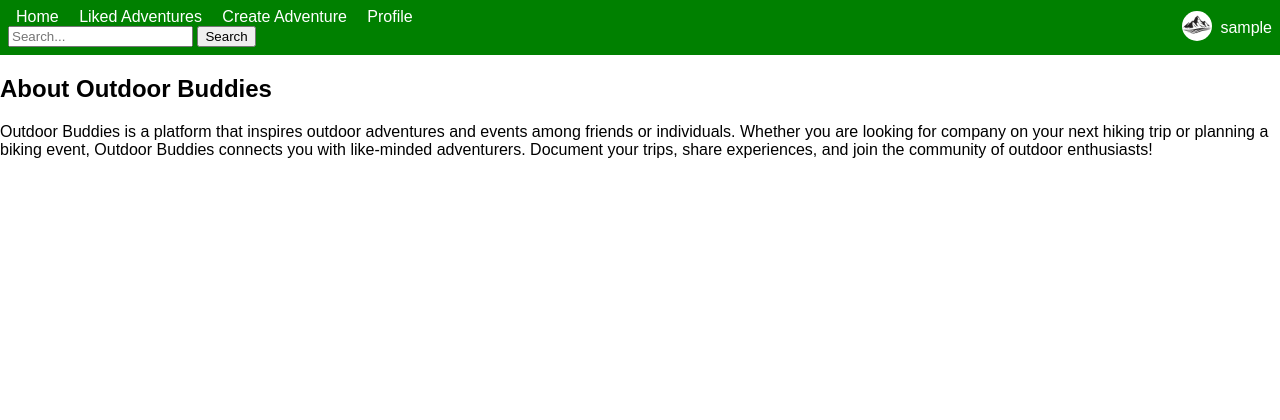
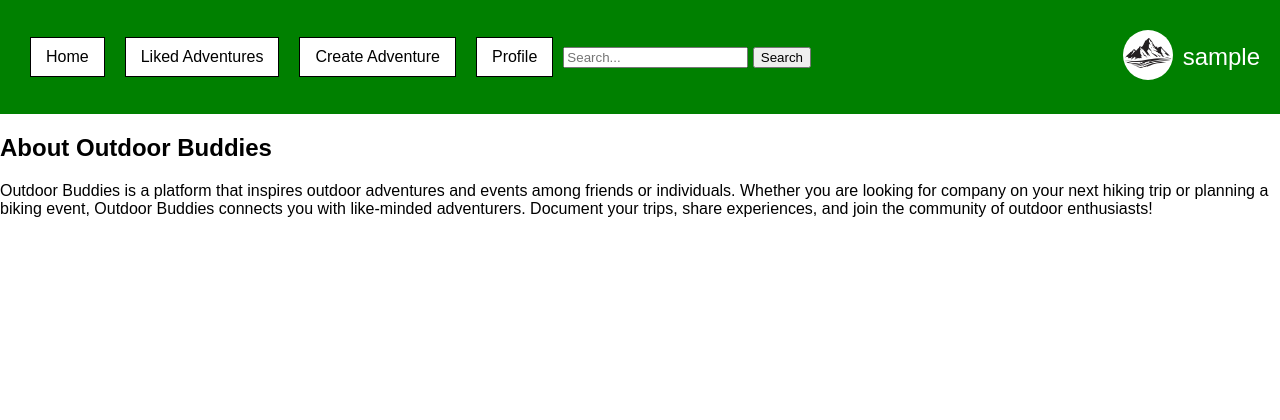
Before and after one commit to AKashton/Outdoor-Buddies-web-app, a Django app: page /about/ in a window 1280 px wide. Shown: the top 420 px of the page. Run offline with Django 4.2, Linux system fonts and the light colour scheme; the visitor is signed in with stand-in values (Sample User, id 1); some libraries are stand-ins or nearby versions.

Commit message:
final editions

```diff
--- a/Outdoorbuddies_root/outdoorbuddies/static/outdoorbuddies/css/styles.css
+++ b/Outdoorbuddies_root/outdoorbuddies/static/outdoorbuddies/css/styles.css
@@ -24,11 +24,39 @@ body {
 }
 
 body { font-family: Arial, sans-serif; margin: 0; padding: 0; }
-.navbar { background-color: green; color: white; display: flex; justify-content: space-between; align-items: center; padding: 0.5rem; }
-.navbar a { color: white; padding: 0.5rem; text-decoration: none; }
-.navbar a:hover { background-color: white; color: black; }
+.navbar {
+    display: flex;
+    justify-content: space-between;
+    align-items: center;
+    padding: 30px 20px;
+    background-color: green; /* Change as needed */
+}
+.navbar-buttons {
+    display: flex;
+    justify-content: center;
+    align-items: center;
+}
+.nav-button {
+    display: inline-block;
+    margin: 0 10px;
+    padding: 10px 15px;
+    border: 1px solid black; /* Box around each button */
+    text-align: center;
+    text-decoration: none;
+    color: black;
+    background-color: white;
+}
+.nav-button:hover {
+    background-color: #e0e0e0; /* Highlight color on hover */
+}
+
 .profile-info { display: flex; align-items: center; }
-.profile-photo-navbar { width: 30px; height: 30px; border-radius: 50%; margin-right: 0.5rem; }
+.profile-photo-navbar { width: 50px; height: 50px; border-radius: 50%; margin-right: 10px; }
+
+.username {
+    font-size: 1.5em;
+    color:white;
+}
 .messages { padding: 10px; margin-bottom: 20px;
 }
 .messages li { list-style: none; margin-bottom: 10px; padding: 10px; border: 1px solid #ccc; background-color: #f9f9f9;
--- a/Outdoorbuddies_root/outdoorbuddies/templates/outdoorbuddies/base.html
+++ b/Outdoorbuddies_root/outdoorbuddies/templates/outdoorbuddies/base.html
@@ -14,14 +14,14 @@
 </head>
 <body>
     <div class="navbar">
-        <div>
-            <a href="{% url 'index' %}">Home</a>
+        <div class="navbar-buttons">
+            <a class="nav-button" href="{% url 'index' %}">Home</a>
             {% if user.is_authenticated %}
-                <a href="{% url 'liked_adventures' %}">Liked Adventures</a>
-                <a href="{% url 'create_adventure' %}">Create Adventure</a>
-                <a href="{% url 'profile' %}">Profile</a>
+                <a class="nav-button" href="{% url 'liked_adventures' %}">Liked Adventures</a>
+                <a class="nav-button" href="{% url 'create_adventure' %}">Create Adventure</a>
+                <a class="nav-button" href="{% url 'profile' %}">Profile</a>
             {% else %}
-                <a href="{% url 'register' %}">Register</a>
+                <a class="nav-button" href="{% url 'register' %}">Register</a>
             {% endif %}
             <form action="{% url 'search_results' %}" method="get">
                 <input type="text" name="q" placeholder="Search...">
@@ -37,7 +37,7 @@
                         <a href="{% url 'logout' %}">Logout</a>
                     </div>
                 </div>
-                <span>{{ user.username }}</span>
+                <span class="username">{{ user.username }}</span>
             </div>
         {% else %}
             <div class="sign-in">
```
Also changed, not shown: Outdoorbuddies_root/outdoorbuddies/templates/outdoorbuddies/search_results.html (+6 -4 lines), Outdoorbuddies_root/media/adventure_pics/Turnagain_Arm_hrJYeIu.jpg (added), Outdoorbuddies_root/media/profile_photos/confusion_RKvEz1S.png (added).
